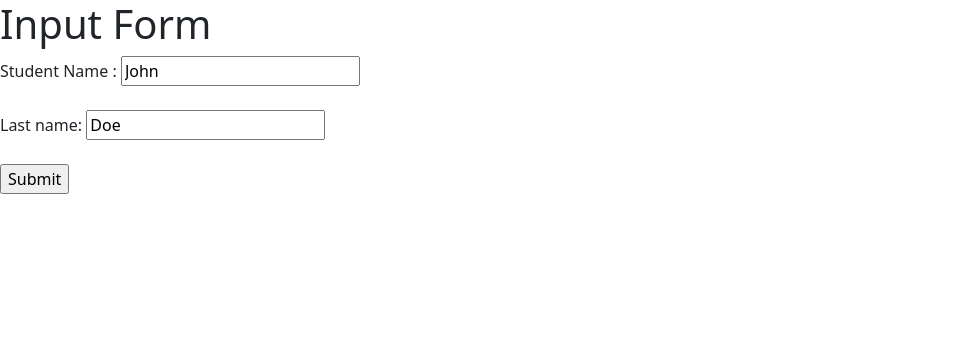
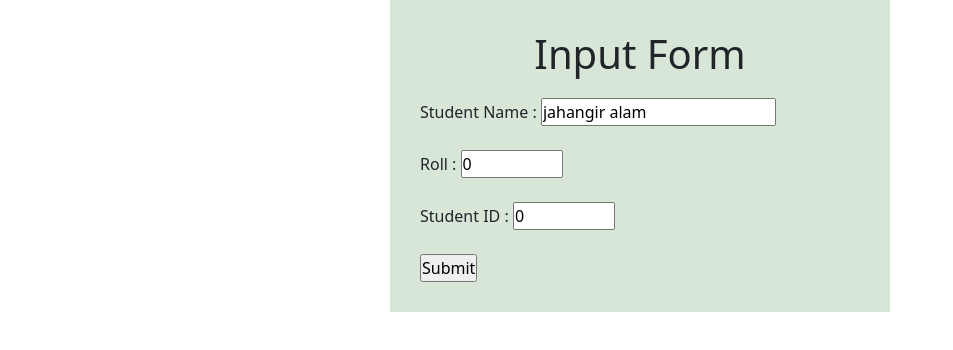
Before and after one commit to MeJahangir/Task, a plain HTML site: page index.html in a window 1280 px wide. Shown: the whole page, without its empty margins (0-953 px from the left). Drawn offline with nearby package versions, Linux system fonts and the light colour scheme.

Commit message:
input file style

```diff
--- a/index.html
+++ b/index.html
@@ -9,14 +9,18 @@
     <title>Task</title>
 </head>
 <body>
-    <h1>Input Form</h1>
-    <form action="/action_page.php">
-        <label for="fname">Student Name :</label>
-        <input type="text" id="fname" name="fname" value="John"><br><br>
-        <label for="lname">Last name:</label>
-        <input type="text" id="lname" name="lname" value="Doe"><br><br>
-        <input type="submit" value="Submit">
-      </form>
+    <div id="header">
+        <h1>Input Form</h1>
+        <form action="/action_page.php">
+            <label for="Name">Student Name :</label>
+            <input type="text" id="Name" name="Name" value="jahangir alam"><br><br>
+            <label for="Roll">Roll :</label>
+            <input type="number" id="Roll" name="Roll" value="0" min="0" max="1000"><br><br>
+            <label for="s_Id">Student ID :</label>
+            <input type="number" id="s_Id" name="s_Id" value="0" min="0" max="1000"><br><br>
+            <input type="submit" value="Submit">
+          </form>
+    </div>
     <script src="js/script.js"></script>
 </body>
 </html>
--- a/style.css
+++ b/style.css
@@ -0,0 +1,15 @@
+*{
+    margin: 0;
+    padding: 0;
+}
+#header{
+    width: 500px;
+    height: auto;
+    margin: auto;
+    background-color: rgb(215, 230, 215);
+    padding: 30px;
+}
+#header h1{
+    text-align: center;
+    margin-bottom: 20px;
+}
```
